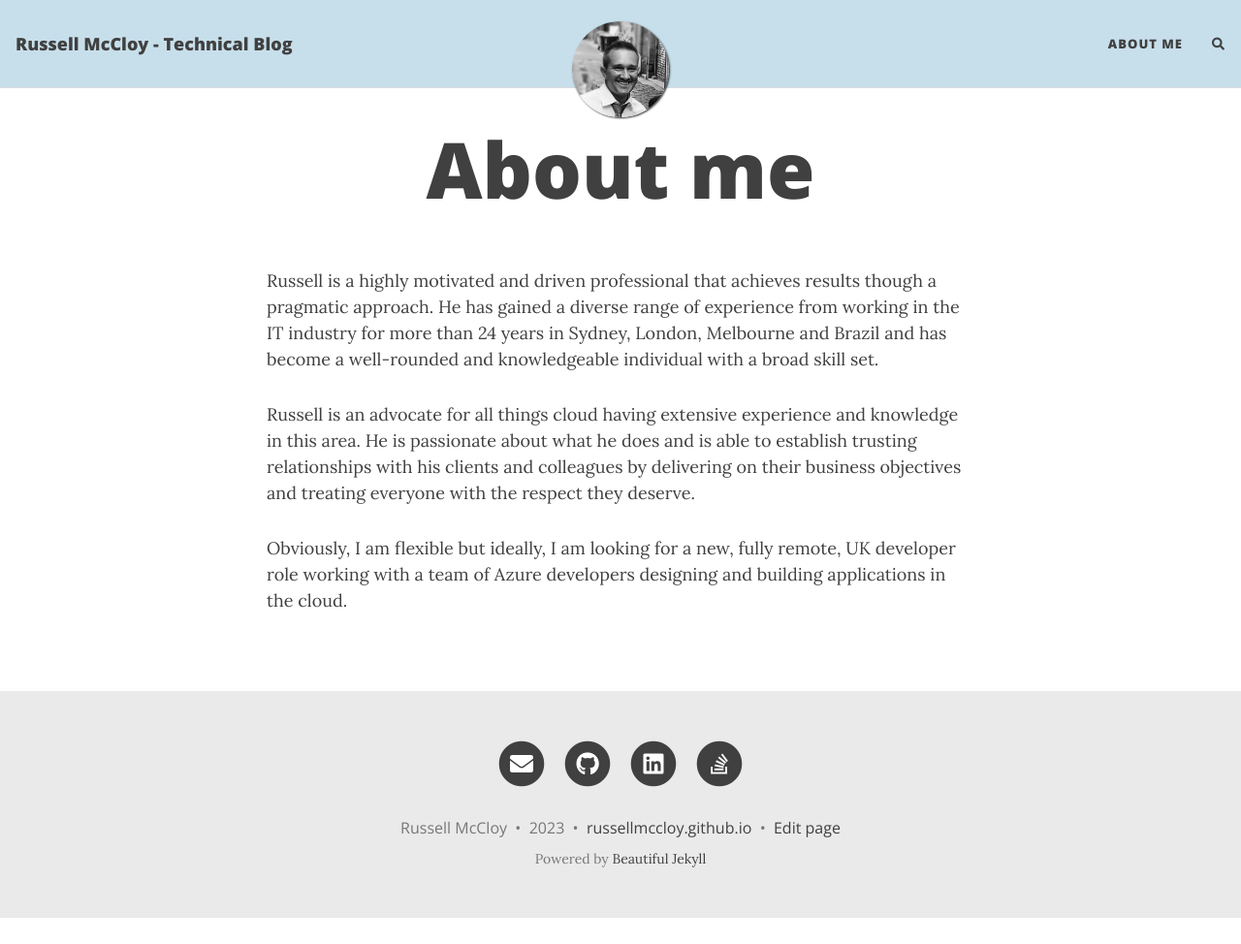
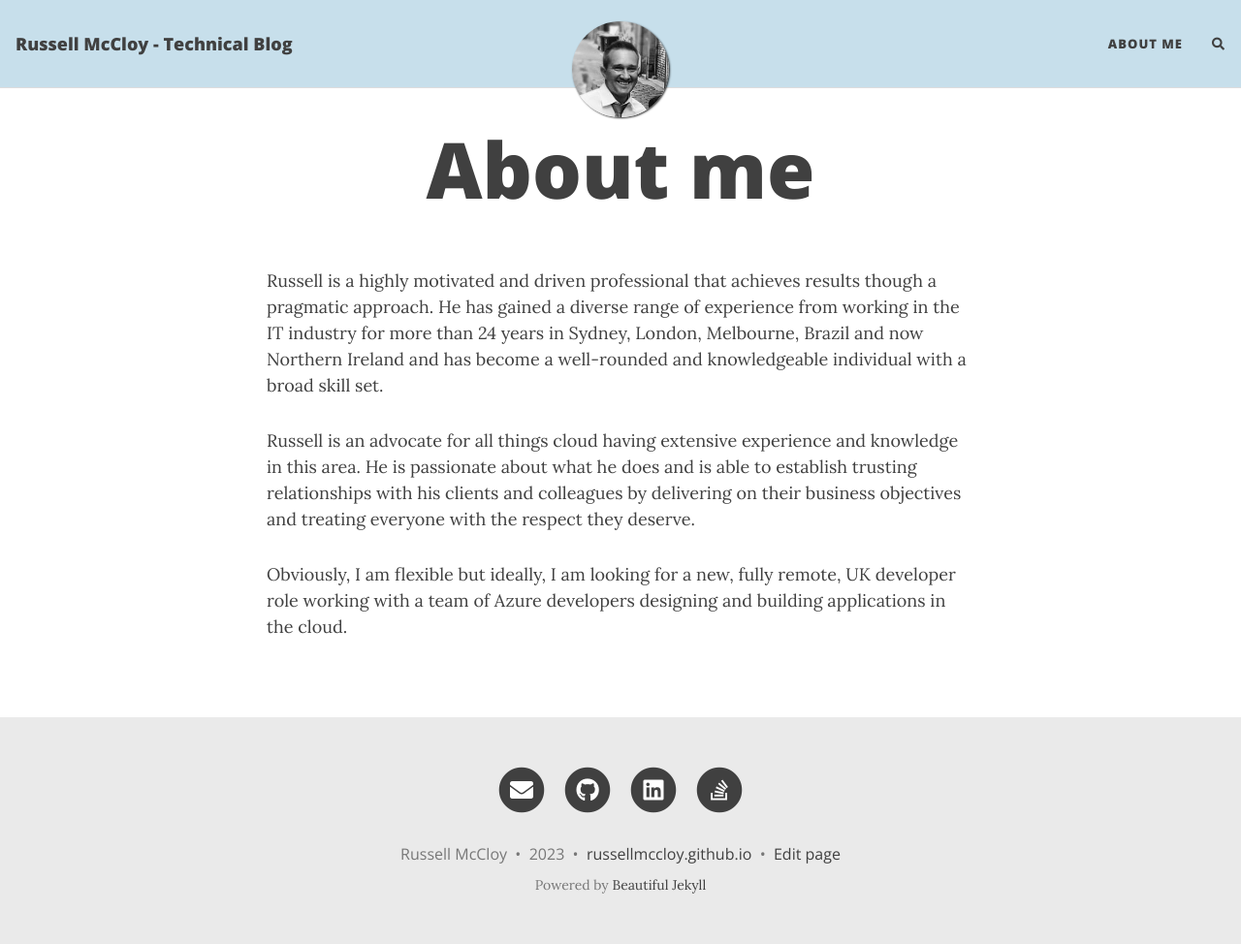
Before and after one commit to russellmccloy/russellmccloy.github.io, a Jekyll site: the page built from aboutme.md, in a window 1280 px wide and 974 px high. Shown: the whole window at 97% size. Built offline with Jekyll 4.4.1, drawn with Linux system fonts in a browser that asks for light colours; nearby versions of some CDN libraries; comment, search, counter and statistics services are not loaded.

Commit message:
about me again

```diff
--- a/aboutme.md
+++ b/aboutme.md
@@ -4,7 +4,7 @@
 subtitle:
 ---
 
-Russell is a highly motivated and driven professional that achieves results though a pragmatic approach. He has gained a diverse range of experience from working in the IT industry for more than 24 years in Sydney, London, Melbourne and Brazil and has become a well-rounded and knowledgeable individual with a broad skill set.
+Russell is a highly motivated and driven professional that achieves results though a pragmatic approach. He has gained a diverse range of experience from working in the IT industry for more than 24 years in Sydney, London, Melbourne, Brazil and now Northern Ireland and has become a well-rounded and knowledgeable individual with a broad skill set.
 
 Russell is an advocate for all things cloud having extensive experience and knowledge in this area. He is passionate about what he does and is able to establish trusting relationships with his clients and colleagues by delivering on their business objectives and treating everyone with the respect they deserve.
 
```
